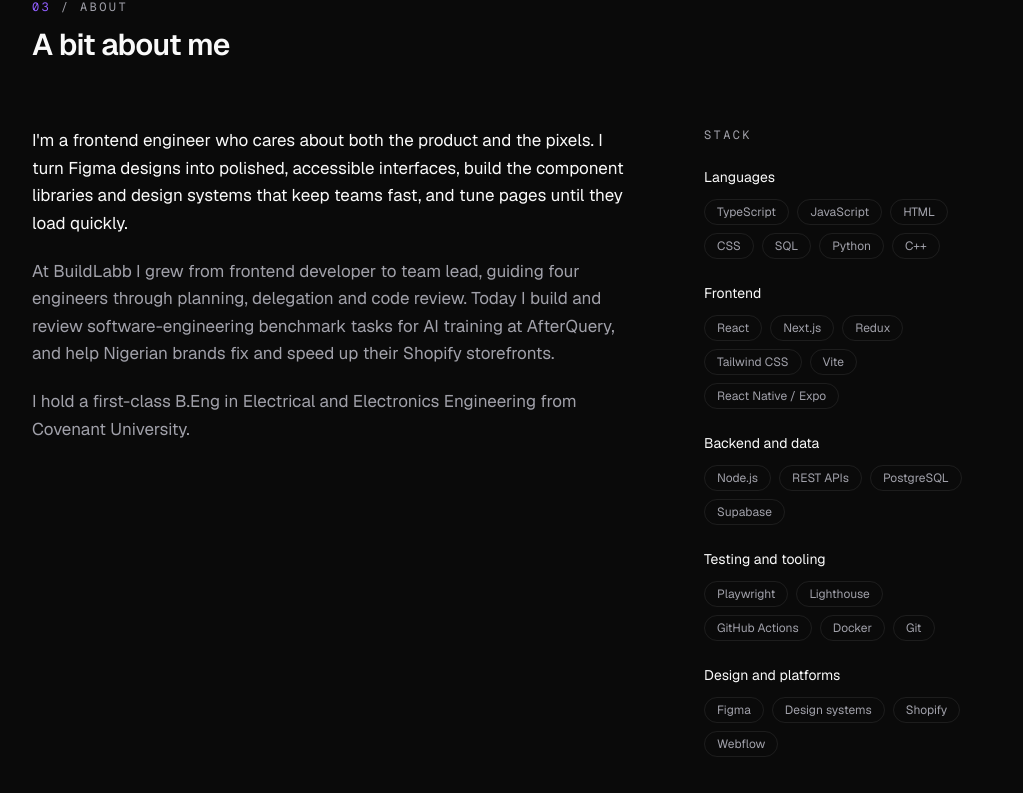
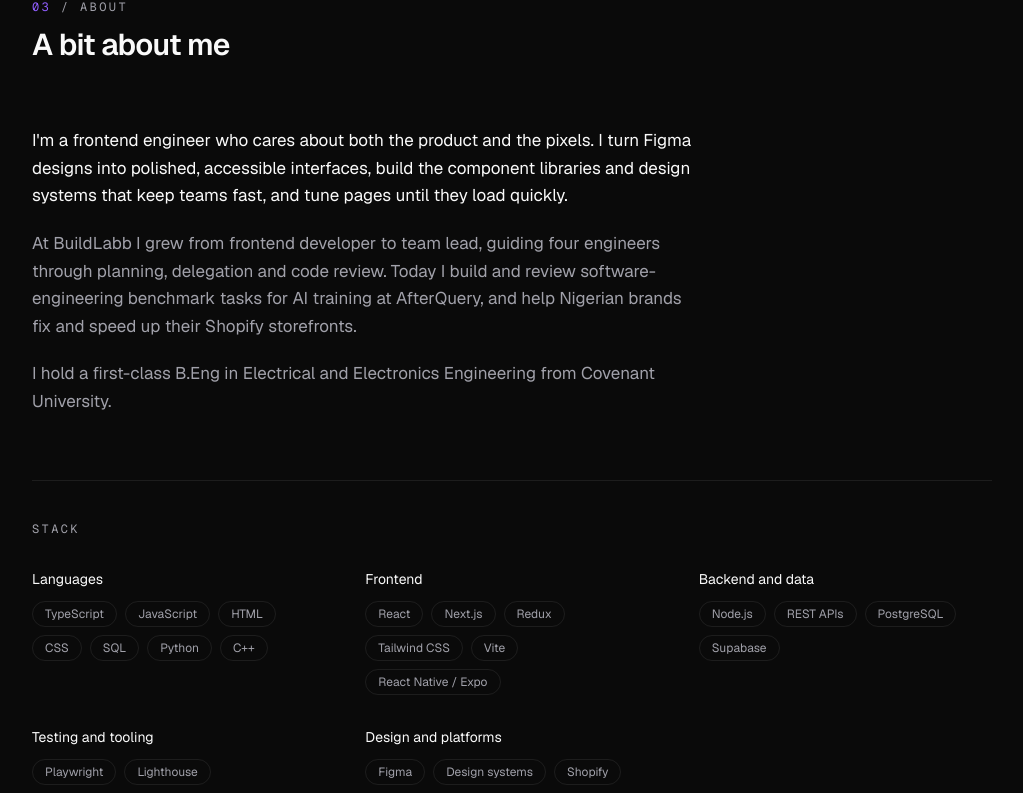
Before and after one commit to wobiR99/Portfolio, a React (Vite) app: page / in a window 1280 px wide. Shown: the part 2815-3608 px from the top of the page, without its empty margins (128-1151 px from the left). Built offline with nearby package versions, Linux system fonts and the light colour scheme.

Commit message:
Put the stack below the bio in About
With five skill groups the side column ran far past the bio. Lay the
bio out full width and the groups in a grid underneath.

```diff
--- a/src/components/About.jsx
+++ b/src/components/About.jsx
@@ -4,8 +4,7 @@ import Section from "./Section";
 
 const About = () => (
   <Section id="about" index={3} eyebrow="About" title="A bit about me">
-    <div className="grid gap-14 md:grid-cols-[minmax(0,1fr)_18rem] md:gap-20">
-      <Reveal className="space-y-5 text-base leading-relaxed text-muted sm:text-[17px]">
+    <Reveal className="max-w-2xl space-y-5 text-base leading-relaxed text-muted sm:text-[17px]">
       {profile.bio.map((paragraph, index) => (
         <p key={paragraph} className={index === 0 ? "text-fg" : undefined}>
           {paragraph}
@@ -13,11 +12,11 @@ const About = () => (
       ))}
     </Reveal>
 
-      <Reveal delay={0.1}>
+    <Reveal delay={0.1} className="mt-16 border-t border-line pt-10">
       <h3 className="font-mono text-xs uppercase tracking-[0.2em] text-muted">
         Stack
       </h3>
-        <dl className="mt-6 space-y-6">
+      <dl className="mt-8 grid gap-x-10 gap-y-8 sm:grid-cols-2 lg:grid-cols-3">
         {skills.map((skill) => (
           <div key={skill.group}>
             <dt className="text-sm text-fg">{skill.group}</dt>
@@ -37,7 +36,6 @@ const About = () => (
         ))}
       </dl>
     </Reveal>
-    </div>
   </Section>
 );
 
```
Lines whose indentation alone changed are shown as unchanged.
